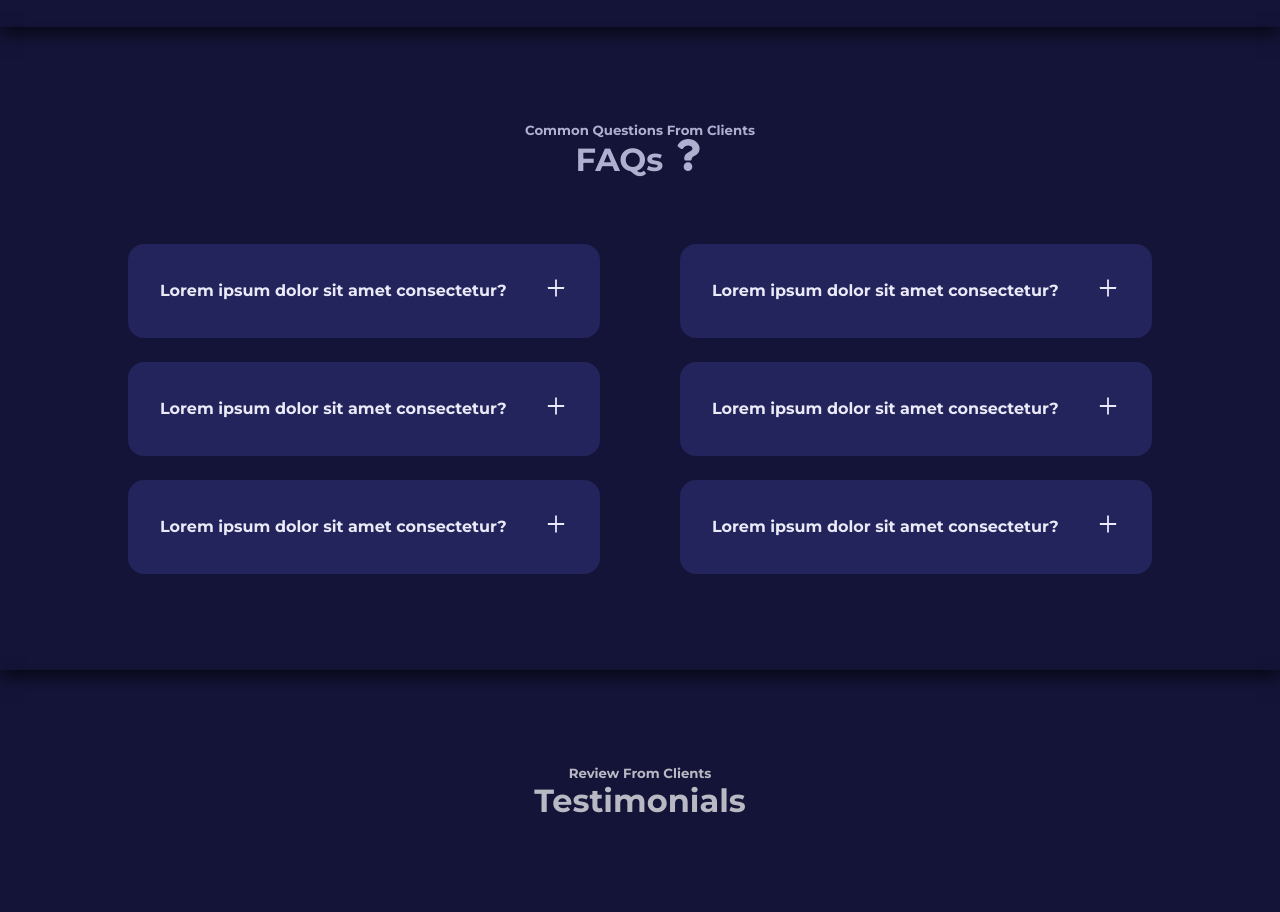
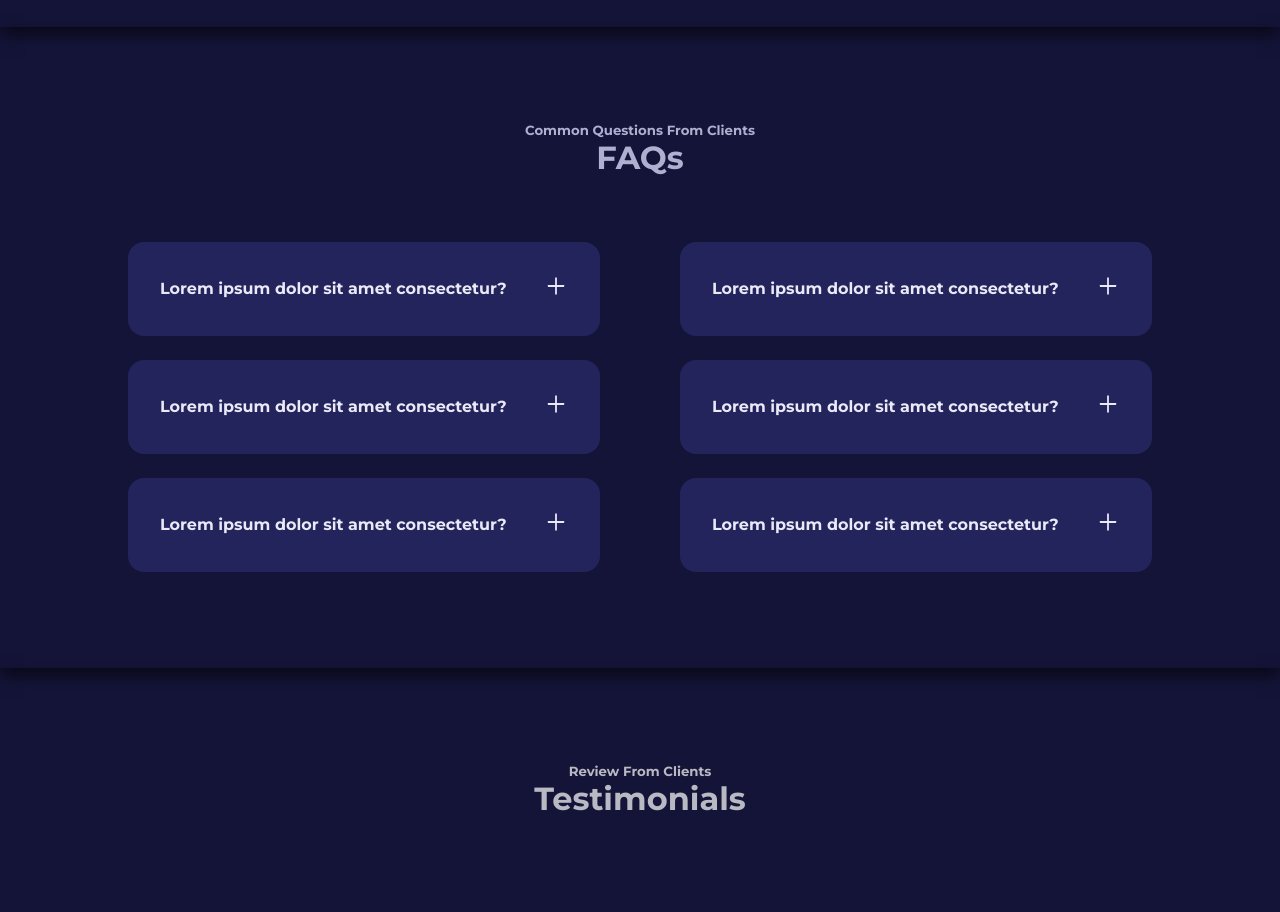
Before and after one commit to Kingkarzy/tech-bros, a React (Create React App) app: page / in a window 1280 px wide. Shown: the part 2100-3012 px from the top of the page. Built offline with nearby package versions, Linux system fonts and the light colour scheme.

Commit message:
Another Commit

```diff
--- a/src/components/FAQs.jsx
+++ b/src/components/FAQs.jsx
@@ -9,7 +9,7 @@ const FAQs = () => {
     <section className='faqs'>
         <div className="container faqs__container">
             <h5>Common Questions From Clients</h5>
-            <h2>FAQs <FaQuestion/></h2>
+            <h2>FAQs</h2>
 
             <div className="faqs__wrapper">
                 {
```
